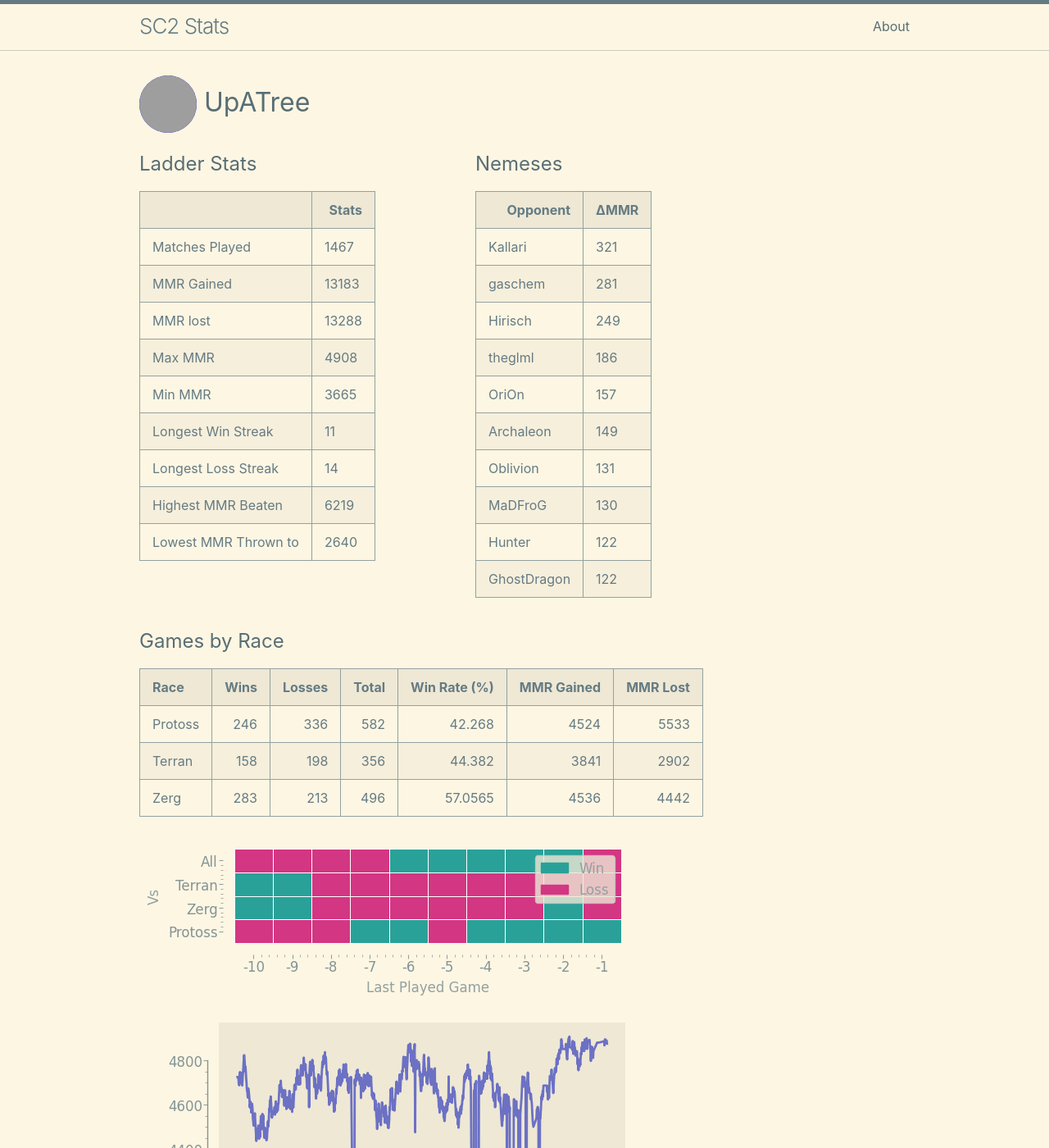
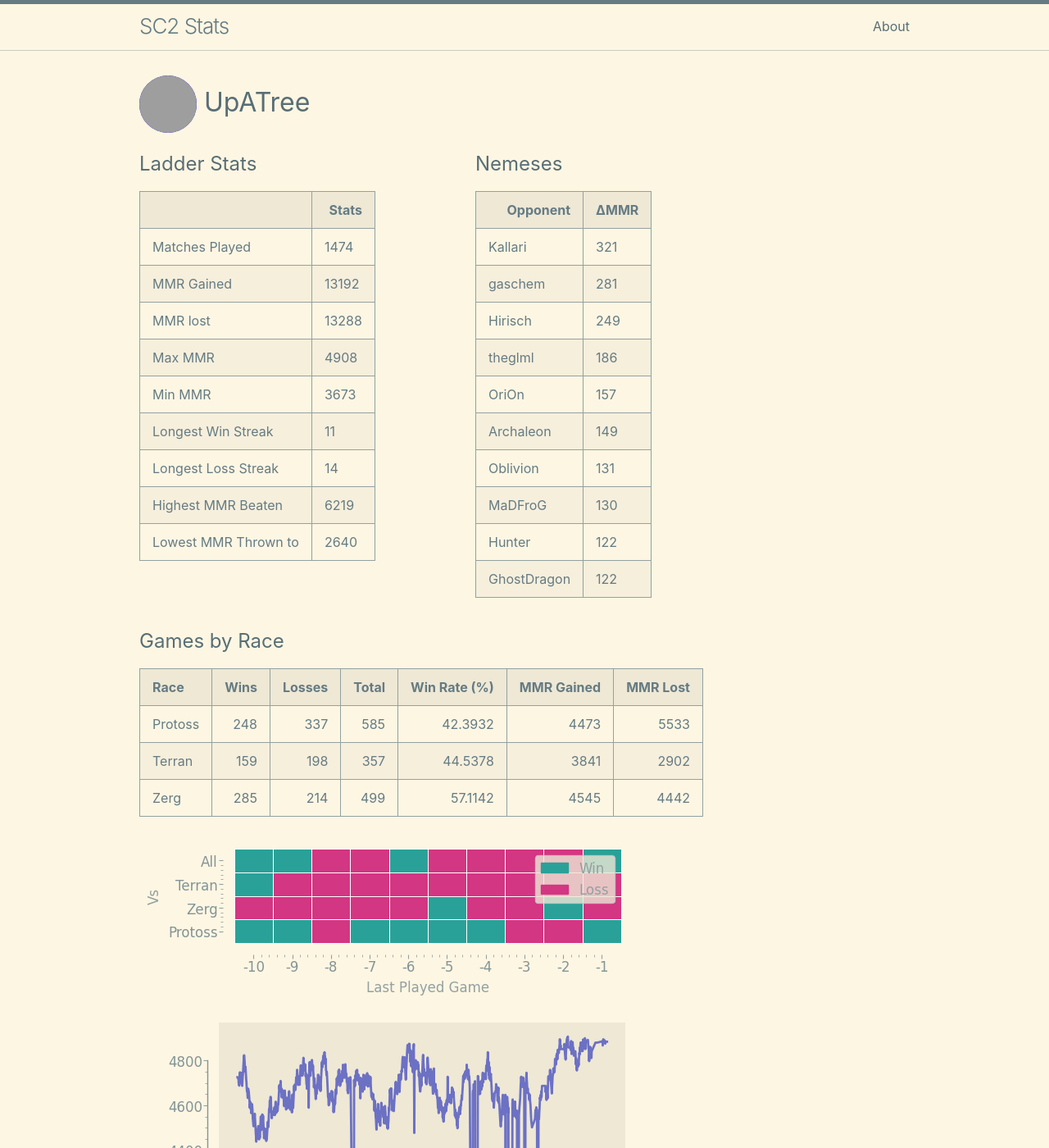
Before and after one commit to kylermurphy/UpATree, a Jekyll site: the page built from docs/index.md, in a window 1280 px wide and 1400 px high. Shown: the whole window at 82% size. Built offline with Jekyll 4.4.1, drawn with Linux system fonts in a browser that asks for light colours; grey boxes are pictures that could not be loaded.

Commit message:
running on push

```diff
--- a/docs/index.md
+++ b/docs/index.md
@@ -18,11 +18,11 @@ layout: home
   <tbody>
     <tr>
       <td>Matches Played</td>
-      <td>1467</td>
+      <td>1474</td>
     </tr>
     <tr>
       <td>MMR Gained</td>
-      <td>13183</td>
+      <td>13192</td>
     </tr>
     <tr>
       <td>MMR lost</td>
@@ -34,7 +34,7 @@ layout: home
     </tr>
     <tr>
       <td>Min MMR</td>
-      <td>3665</td>
+      <td>3673</td>
     </tr>
     <tr>
       <td>Longest Win Streak</td>
@@ -114,9 +114,9 @@ layout: home
 
 | Race    |   Wins |   Losses |   Total |   Win Rate (%) |   MMR Gained |   MMR Lost |
 |:--------|-------:|---------:|--------:|---------------:|-------------:|-----------:|
-| Protoss |    246 |      336 |     582 |        42.268  |         4524 |       5533 |
-| Terran  |    158 |      198 |     356 |        44.382  |         3841 |       2902 |
-| Zerg    |    283 |      213 |     496 |        57.0565 |         4536 |       4442 |
+| Protoss |    248 |      337 |     585 |        42.3932 |         4473 |       5533 |
+| Terran  |    159 |      198 |     357 |        44.5378 |         3841 |       2902 |
+| Zerg    |    285 |      214 |     499 |        57.1142 |         4545 |       4442 |
 
 ![Games by Race](./assets/gm_hist.png)
 
--- a/log.txt
+++ b/log.txt
@@ -653,3 +653,4 @@ Writing a log file 2025-03-24 22:22:49.
 Writing a log file 2025-03-24 22:48:11.
 Writing a log file 2025-03-24 23:23:42.
 Writing a log file 2025-03-24 23:48:00.
+Writing a log file 2025-03-25 16:27:49.
```
Also changed, not shown: docs/assets/MMR.png, docs/assets/daily.png, docs/assets/gm_hist.png, docs/assets/r_wrt.png, 1 other file.
